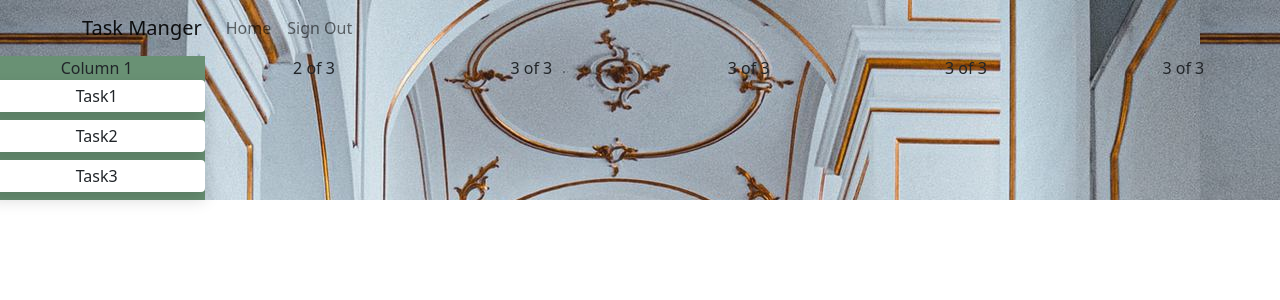
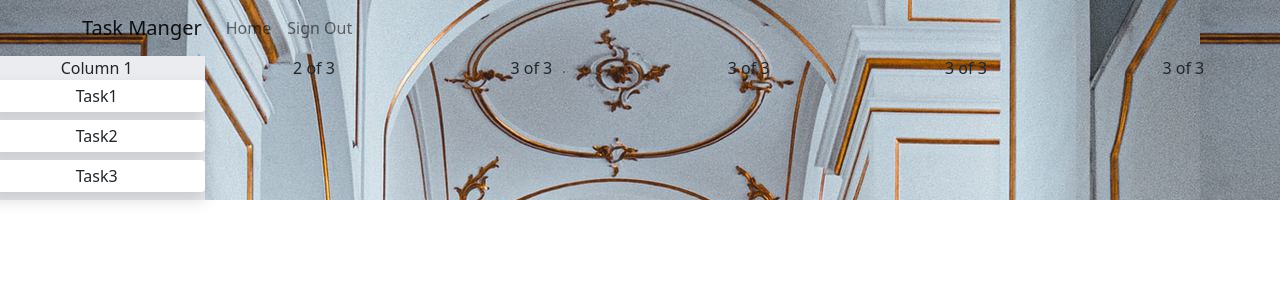
Before and after one commit to aliraad79/task_manager, a React (Create React App) app in the folder frontend/: page / in a window 1280 px wide. Shown: the top 300 px of the page. Built offline with nearby package versions, Linux system fonts and the light colour scheme.

Commit message:
improve coloring of card

```diff
--- a/frontend/src/components/Card.js
+++ b/frontend/src/components/Card.js
@@ -1,5 +1,3 @@
-import { Row, Col } from "react-bootstrap";
-
 const Card = ({ text }) => {
   return (
     <div
--- a/frontend/src/components/HomePage.js
+++ b/frontend/src/components/HomePage.js
@@ -18,7 +18,7 @@ const HomePage = () => {
       <NavBar />
       <center>
         <Row>
-          <Col style={{ backgroundColor: "#699174" }}>
+          <Col style={{ backgroundColor: "#EBECF0" }}>
             <Row>
               <center>Column 1</center>
             </Row>
```
